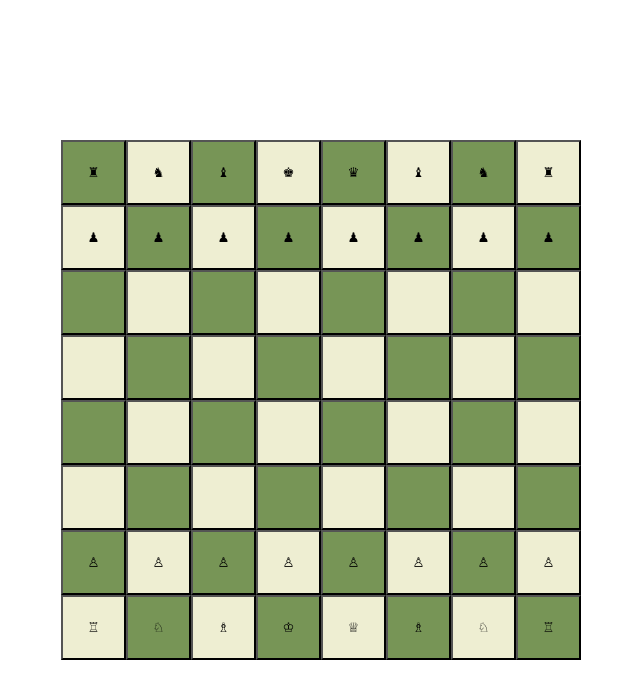
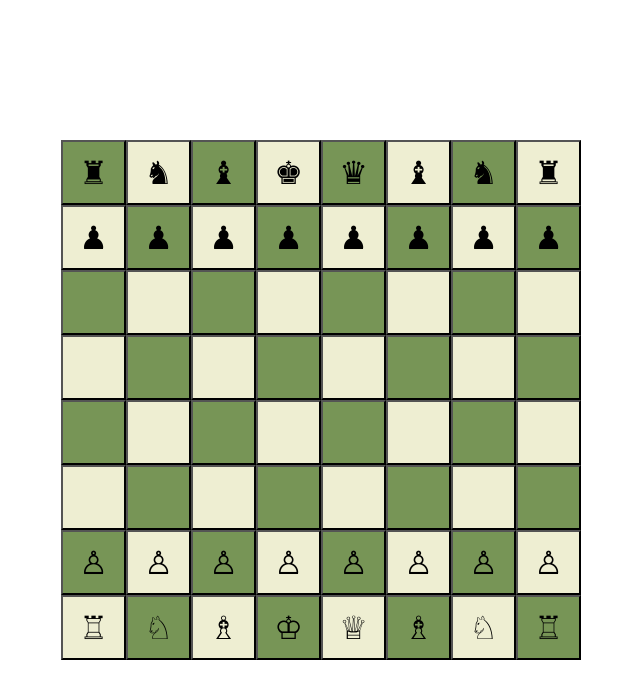
Before and after one commit to aimaIot/WebbServer, a PHP site: page /main.php in a window 1280 px wide. Shown: the top 699 px of the page, without its empty margins (319-959 px from the left). Run offline with PHP 8.4, Linux system fonts and the light colour scheme.

Commit message:
Update style.css

```diff
--- a/Chess/style.css
+++ b/Chess/style.css
@@ -33,7 +33,7 @@ body {
     display: flex;
 }
 
-.row button {
+.row input {
     font-size: 2em;
 }
 
```
